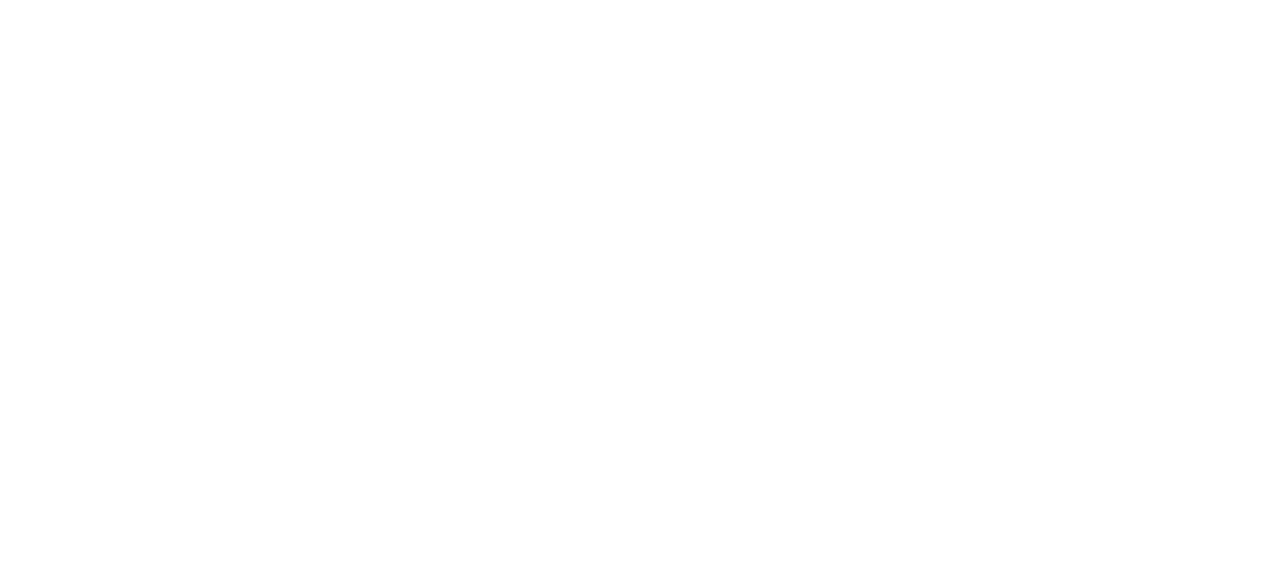
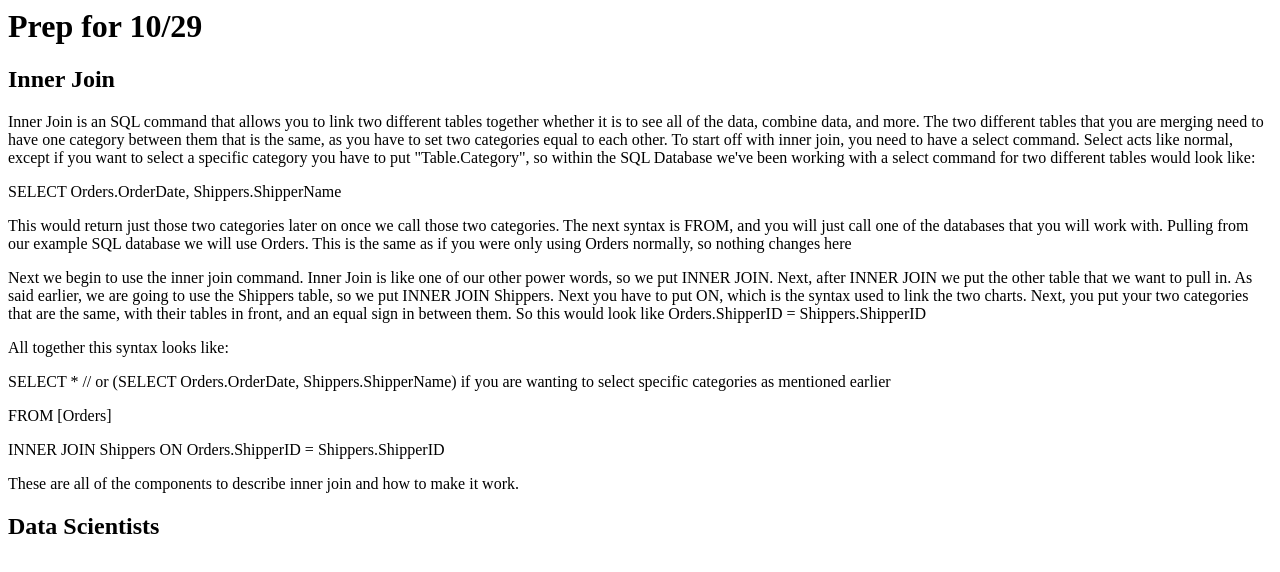
Before and after one commit to gavmyt/InnerJoinPrep, a plain HTML site: page index.html in a window 1280 px wide. Drawn offline with Linux system fonts and the light colour scheme.

Commit message:
Add files via upload

```diff
--- a/index.html
+++ b/index.html
@@ -1,2 +1,51 @@
 <html>
 <body>
+<h1>Prep for 10/29</h1>
+    <h2>Inner Join</h2>
+    <p>Inner Join is an SQL command that allows you to link two different tables together whether it is to see all of the data, combine data, and more. The two different tables that you are merging need to have one category between them that is the same, as you have to set two categories equal to each other. To start off with inner join, you need to have a select command. Select acts like normal, except if you want to select a specific category you have to put "Table.Category", so within the SQL Database we've been working with a select command for two different tables would look like:</p>
+    <p>
+    SELECT Orders.OrderDate, Shippers.ShipperName
+    </p>
+    <p>
+    This would return just those two categories later on once we call those two categories. The next syntax is FROM, and you will just call one of the databases that you will work with. Pulling from our example SQL database we will use Orders. This is the same as if you were only using Orders normally, so nothing changes here
+    </p>
+    <p>
+    Next we begin to use the inner join command. Inner Join is like one of our other power words, so we put INNER JOIN. Next, after INNER JOIN we put the other table that we want to pull in. As said earlier, we are going to use the Shippers table, so we put INNER JOIN Shippers. Next you have to put ON, which is the syntax used to link the two charts. Next, you put your two categories that are the same, with their tables in front, and an equal sign in between them. So this would look like Orders.ShipperID = Shippers.ShipperID
+    </p>
+    <p>
+    All together this syntax looks like:
+    </p>
+    <p>
+        SELECT * // or (SELECT Orders.OrderDate, Shippers.ShipperName) if you are wanting to select specific categories as mentioned earlier</p>
+    <p>FROM [Orders]</p>
+    <p>
+INNER JOIN Shippers ON Orders.ShipperID = Shippers.ShipperID
+    </p>
+    <p>
+    These are all of the components to describe inner join and how to make it work.
+    </p>
+<h2>Data Scientists</h2>
+
+
+
+
+
+
+
+
+
+
+
+
+
+
+
+
+
+
+
+
+
+
+    </body>
+</html>
```
